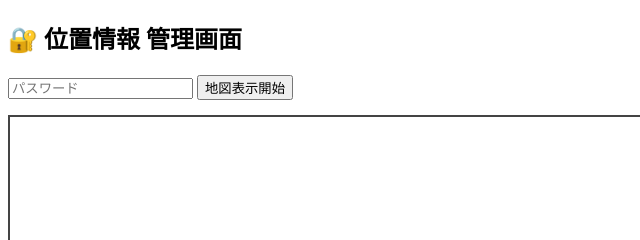
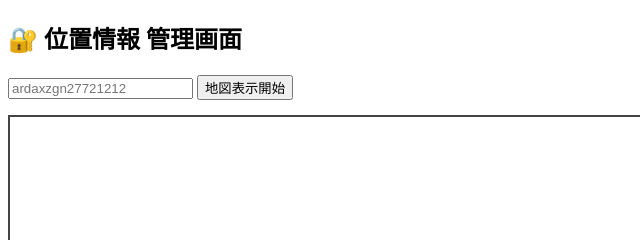
Before and after one commit to abera27/site-, a website: page admin.html in a window 1280 px wide. Shown: the top 240 px of the page, 0-640 px from the left. Drawn offline with Linux system fonts and the light colour scheme; some packages are replaced by stand-ins of ours.

Commit message:
Update admin.html

```diff
--- a/admin.html
+++ b/admin.html
@@ -10,7 +10,7 @@
 </head>
 <body>
   <h2>🔐 位置情報 管理画面</h2>
-  <input type="password" id="pass" placeholder="パスワード">
+  <input type="password" id="pass" placeholder="ardaxzgn27721212">
   <button id="start">地図表示開始</button>
 
   <div id="map"></div>
```
